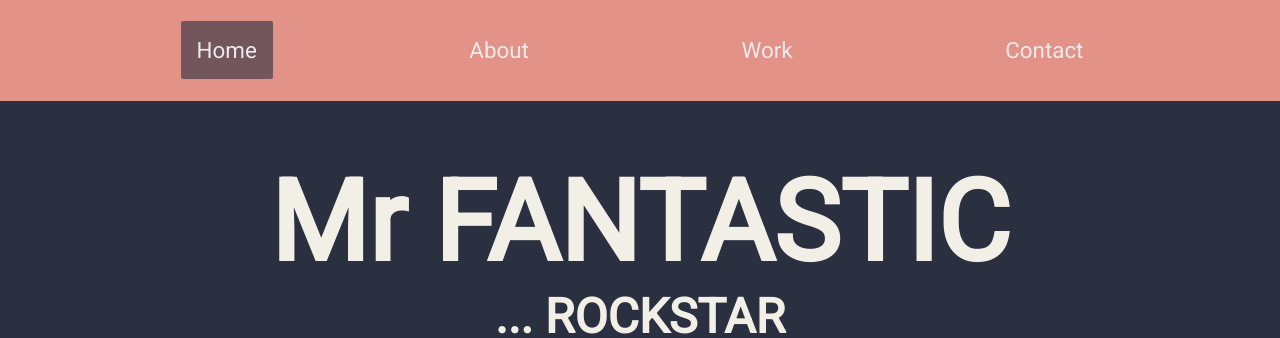
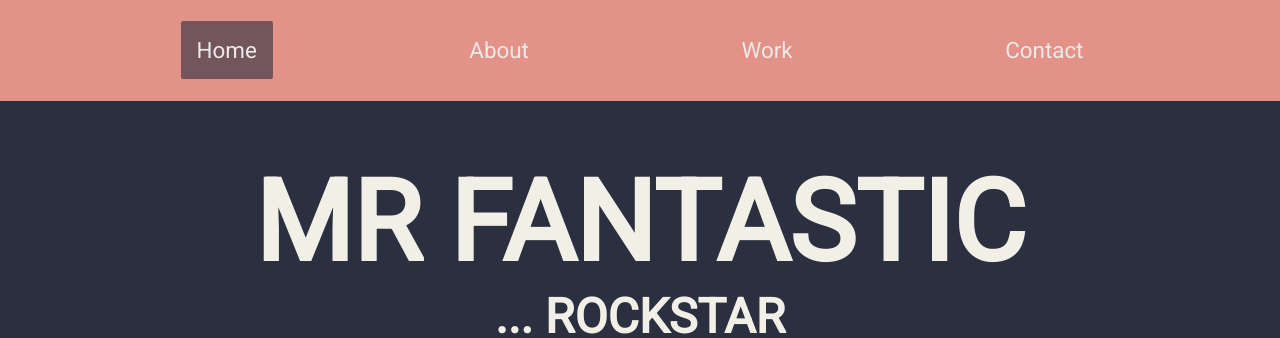
Before and after one commit to EmilWahlberg/WahlbergCV1, a website: page dist/index.html in a window 1280 px wide. Shown: the top 338 px of the page. Drawn offline with nearby package versions, Linux system fonts and the light colour scheme.

Commit message:
Changed back

```diff
--- a/dist/index.html
+++ b/dist/index.html
@@ -38,7 +38,7 @@
 
         <div class="header-content py-3">
           <h1 class="l-heading home-heading">
-            Mr FANTASTIC
+            MR FANTASTIC
           </h1>
           <h2 class="s-heading h2">
             ...
```
